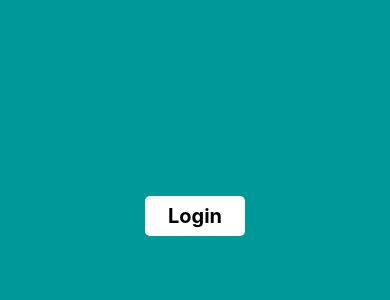
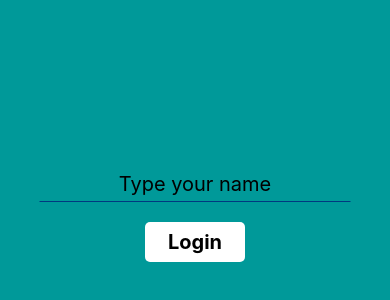
Before and after one commit to jahidhasanshuvo/react-native-redux-typescript.boilerplate, a React Native app: screen / in a window 390 px wide. Shown: the part 206-506 px from the top of the page. Built offline with nearby package versions, Linux system fonts and the light colour scheme.

Commit message:
redux, redux-toolkit, redux- thunk setup without persistor

```diff
--- a/src/App.tsx
+++ b/src/App.tsx
@@ -1,6 +1,8 @@
 import {NavigationContainer} from '@react-navigation/native';
 import {createNativeStackNavigator} from '@react-navigation/native-stack';
 import React from 'react';
+import {Provider} from 'react-redux';
+import store from './redux/store';
 import {StatusBar} from 'react-native';
 import BottomTab from './screens/BottomTab';
 import Login from './screens/Login';
@@ -9,6 +11,7 @@ import {Screens} from './screens/Screens';
 const App = () => {
   const Stack = createNativeStackNavigator();
   return (
+    <Provider store={store}>
       <NavigationContainer>
         <StatusBar backgroundColor={'#009999'} />
         <Stack.Navigator
@@ -30,6 +33,7 @@ const App = () => {
           />
         </Stack.Navigator>
       </NavigationContainer>
+    </Provider>
   );
 };
 
--- /dev/null
+++ b/src/redux/root.reducer.ts
@@ -0,0 +1,10 @@
+import {combineReducers} from '@reduxjs/toolkit';
+import {userSlice} from './user/user.slice';
+
+const rootReducer = combineReducers({
+  user: userSlice.reducer,
+});
+
+export type RootState = ReturnType<typeof rootReducer>;
+
+export default rootReducer;
--- /dev/null
+++ b/src/redux/store.ts
@@ -0,0 +1,14 @@
+import {configureStore} from '@reduxjs/toolkit';
+import {useDispatch} from 'react-redux';
+import rootReducer from './root.reducer';
+
+export type RootState = ReturnType<typeof rootReducer>;
+
+const store = configureStore({
+  reducer: rootReducer,
+});
+
+export type AppDispatch = typeof store.dispatch;
+export const useAppDispatch = (): AppDispatch => useDispatch<AppDispatch>();
+
+export default store;
--- /dev/null
+++ b/src/redux/user/user.selector.ts
@@ -0,0 +1,3 @@
+import {RootState} from '../root.reducer';
+
+export const userSelector = (state: RootState) => state.user;
--- /dev/null
+++ b/src/redux/user/user.slice.ts
@@ -0,0 +1,20 @@
+import {createSlice, PayloadAction} from '@reduxjs/toolkit';
+
+export interface UserProps {
+  username: string;
+}
+
+export const initialState: UserProps = {
+  username: '',
+};
+
+export const userSlice = createSlice({
+  name: 'user',
+  initialState,
+  reducers: {
+    editUsername: (state, action: PayloadAction<string>) => {
+      state.username = action.payload;
+    },
+  },
+});
+export const {editUsername} = userSlice.actions;
--- a/src/screens/Home.tsx
+++ b/src/screens/Home.tsx
@@ -1,9 +1,13 @@
 import React from 'react';
 import {StyleSheet, Text, View} from 'react-native';
+import {useSelector} from 'react-redux';
+import {userSelector} from '../redux/user/user.selector';
 
 const Home = () => {
+  const {username} = useSelector(userSelector);
   return (
     <View style={styles.body}>
+      <Text>Heeelo {username}</Text>
       <Text style={styles.header}>Home Page</Text>
     </View>
   );
--- a/src/screens/Login.tsx
+++ b/src/screens/Login.tsx
@@ -1,20 +1,42 @@
 import {NativeStackHeaderProps} from '@react-navigation/native-stack';
-import React from 'react';
-import {Pressable, StyleSheet, Text, View} from 'react-native';
+import React, {useState} from 'react';
+import {Pressable, StyleSheet, Text, TextInput, View} from 'react-native';
 import {Screens} from './Screens';
+import {useSelector} from 'react-redux';
+import {useAppDispatch} from '../redux/store';
+import {userSelector} from '../redux/user/user.selector';
+import {editUsername} from '../redux/user/user.slice';
 
 const Login = ({navigation}: NativeStackHeaderProps) => {
+  const dispatch = useAppDispatch();
+  const {username} = useSelector(userSelector);
+  const [input, setInput] = useState(username);
+  const [error, setError] = useState('');
   return (
     <View style={styles.body}>
+      <TextInput
+        style={styles.textInput}
+        value={input}
+        placeholder="Type your name"
+        onChangeText={text => {
+          setInput(text);
+        }}
+      />
+      <Text style={styles.error}>{error}</Text>
       <Pressable
         style={styles.button}
         android_ripple={{color: '#009999'}}
         onPress={() => {
-          navigation.navigate(Screens.BottomTab);
-          navigation.reset({
-            index: 0,
-            routes: [{name: Screens.BottomTab}],
-          });
+          if (input.length < 5) {
+            setError('*Type at least 5 character');
+          } else {
+            dispatch(editUsername(input));
+            navigation.navigate(Screens.BottomTab);
+            navigation.reset({
+              index: 0,
+              routes: [{name: Screens.BottomTab}],
+            });
+          }
         }}>
         <Text style={styles.buttonText}>Login</Text>
       </Pressable>
@@ -43,6 +65,20 @@ const styles = StyleSheet.create({
     fontWeight: 'bold',
     color: '#000000',
   },
+  textInput: {
+    borderColor: 'transparent',
+    borderBottomColor: '#003980',
+    borderWidth: 1,
+    width: '80%',
+    fontSize: 20,
+    marginBottom: 10,
+    paddingBottom: 5,
+    textAlign: 'center',
+  },
+  error: {
+    color: 'red',
+    marginBottom: 10,
+  },
 });
 
 export default Login;
```
Also changed, not shown: package.json (+8 -1 lines), 2 other files (tests, documents, lock files or other folders). Lines whose indentation alone changed are shown as unchanged.
